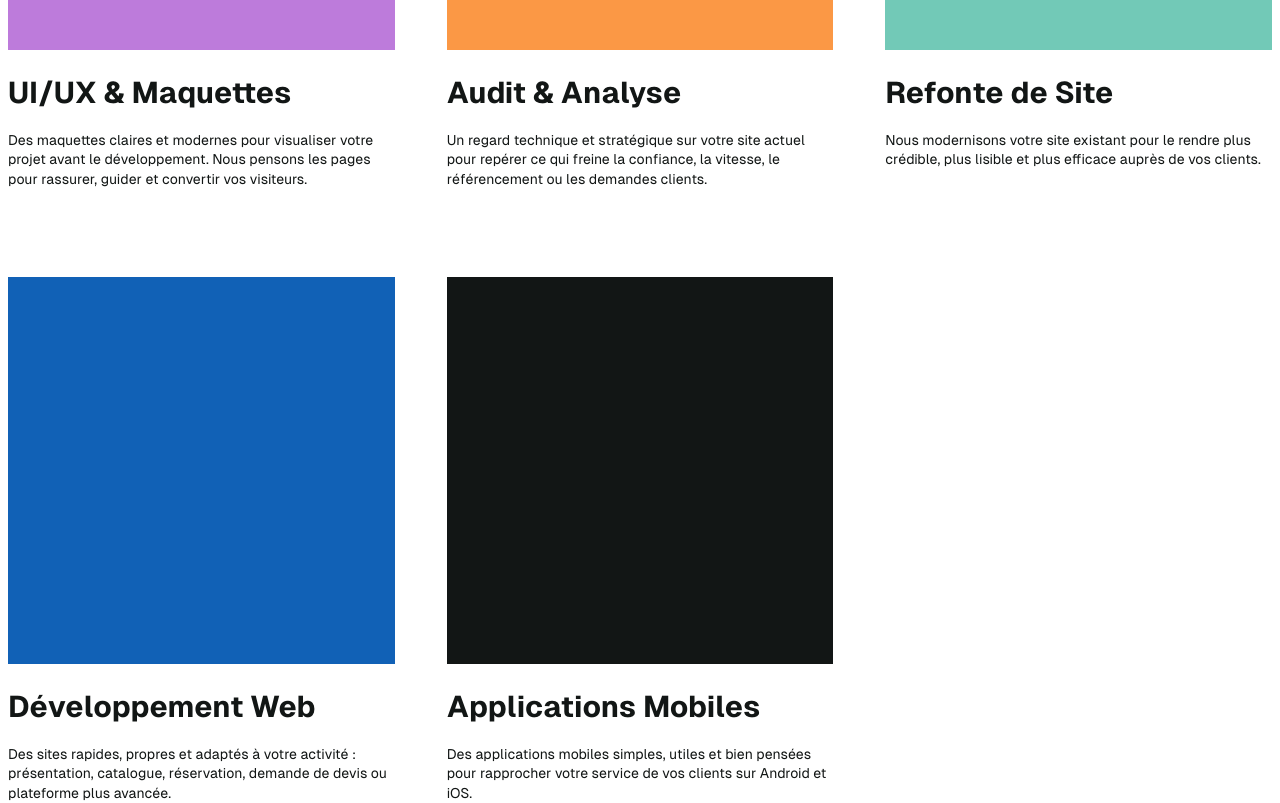
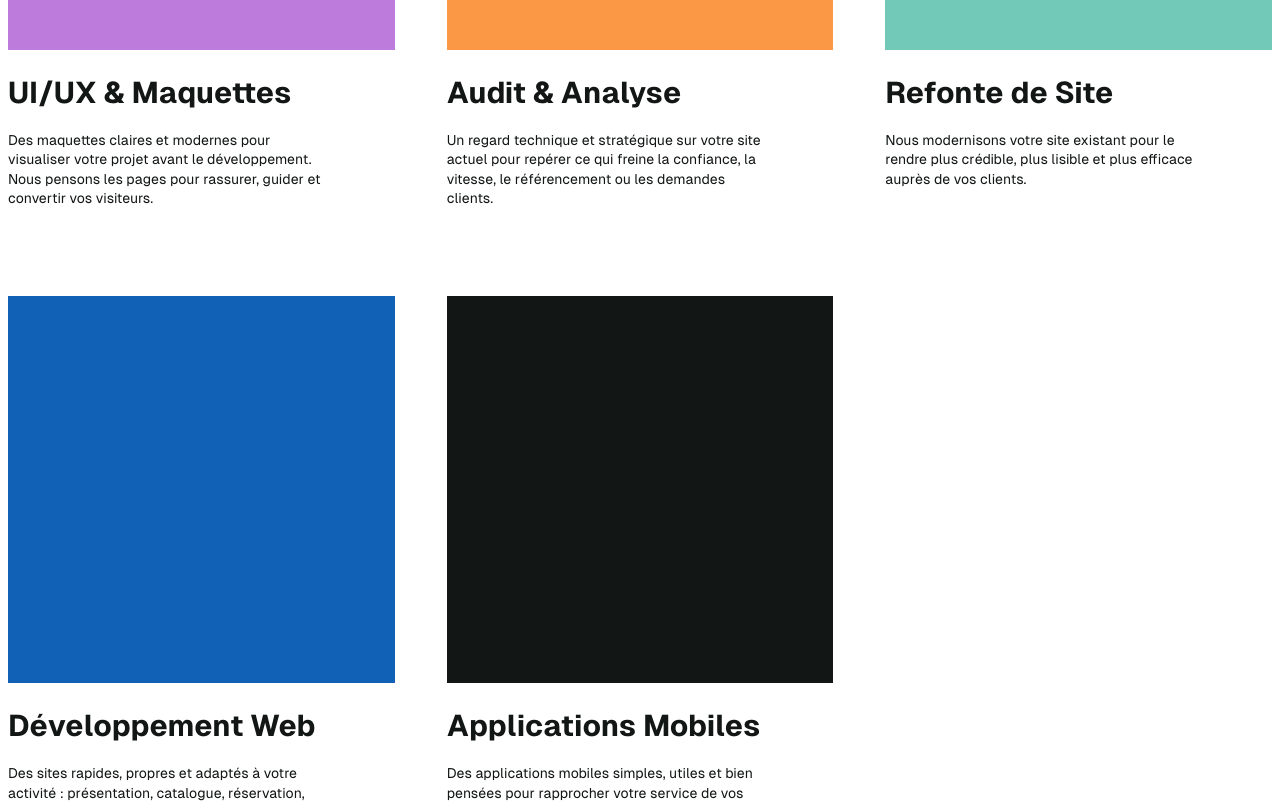
Before and after one commit to twocoderz/twocoderz.team, a React (Vite) app: page / in a window 1280 px wide. Shown: the part 4620-5423 px from the top of the page. Built offline with nearby package versions, Linux system fonts and the light colour scheme.

Commit message:
ui fixes

```diff
--- a/src/pages/home/components/Services.tsx
+++ b/src/pages/home/components/Services.tsx
@@ -49,7 +49,7 @@ export default function Services() {
                 <h3 className="mt-p6 text-2xl font-bold leading-tight text-black md:text-3xl">
                   {service.title}
                 </h3>
-                <p className="mt-p5 max-w-sm text-r14 leading-snug text-black">
+                <p className="mt-p5 max-w-xs text-r14 leading-snug text-black">
                   {service.description}
                 </p>
               </article>
```
